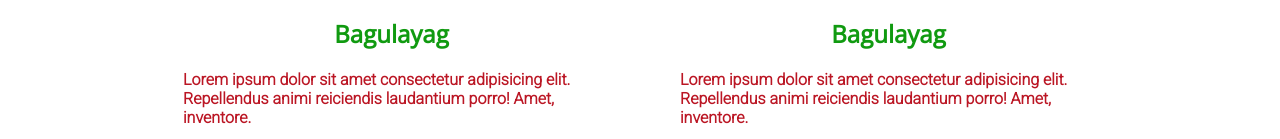
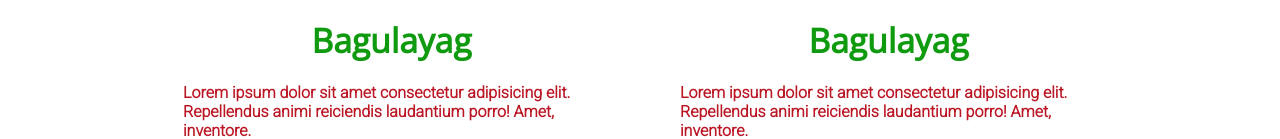
Before and after one commit to JuanitoTamboong/Romblon-Spot, a plain HTML site: page index.html in a window 1280 px wide. Shown: the part 1210-1349 px from the top of the page. Drawn offline with nearby package versions, Linux system fonts and the light colour scheme.

Commit message:
Update style.css

```diff
--- a/style.css
+++ b/style.css
@@ -149,7 +149,7 @@ section{
 
 }
 h4{
-    font-size: 3vmin;
+    font-size: 4.2vmin;
     margin: 20px auto;
     color:#109a10;
 }
```
